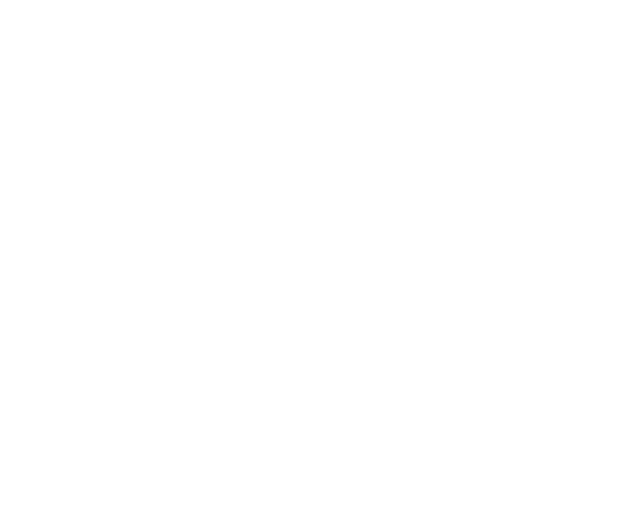
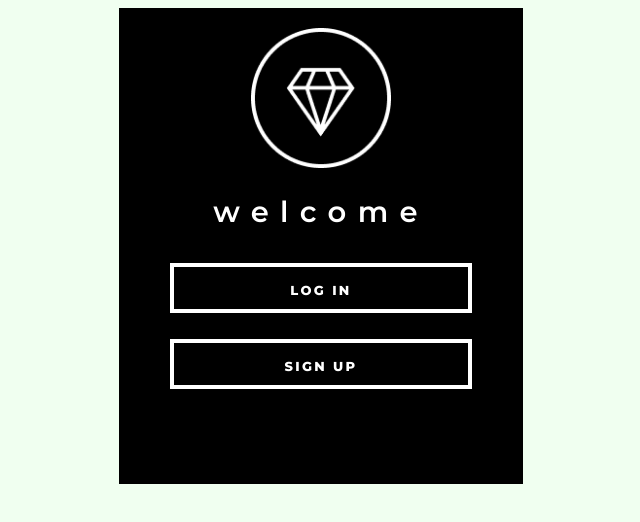
Before and after one commit to himo4ka/fe-start-261124, a plain HTML site: page hw03/authorization/authorization.html in a window 1280 px wide. Shown: the whole page, without its empty margins (319-959 px from the left). Drawn offline with Linux system fonts and the light colour scheme.

Commit message:
homework 03 is done

```diff
--- a/hw03/authorization/authorization.html
+++ b/hw03/authorization/authorization.html
@@ -4,11 +4,19 @@
     <meta charset="UTF-8">
     <meta http-equiv="X-UA-Compatible" content="IE=edge">
     <meta name="viewport" content="width=device-width, initial-scale=1.0">
-    <title>Document</title>
+    <title>Authorization</title>
     <link href="https://fonts.googleapis.com/css?family=Montserrat:100,200,300,regular,500,600,700,800,900,100italic,200italic,300italic,italic,500italic,600italic,700italic,800italic,900italic" rel="stylesheet" />
     <link rel="stylesheet" href="./style.css">
 </head>
 <body>
+    <form>
+        <img src="./logo.png" alt="Logo" width="140" height="140">
+        <h1>welcome</h1>
+        <div class="button-container">
+            <button type="button">Log In</button>
+            <button type="button">Sign Up</button>
+        </div>
 
+    </form>
 </body>
 </html>
--- a/hw03/authorization/style.css
+++ b/hw03/authorization/style.css
@@ -0,0 +1,47 @@
+body {
+  font-family: "Montserrat", sans-serif;
+  background: #f0fff0;
+}
+h1 {
+  margin: 0;
+  font-weight: 600;
+  font-size: 29px;
+  letter-spacing: 0.39em;
+  text-align: center;
+  color: #fff;
+  margin-top: 26px;
+  margin-bottom: 34px;
+}
+form {
+  padding-top: 20px;
+  padding-bottom: 95px;
+  width: 404px;
+  background: black;
+  margin: 0 auto;
+}
+img {
+  display: block;
+  max-width: 100%;
+  height: auto;
+  margin: 0 auto;
+}
+button {
+  font-family: inherit;
+  font-weight: 800;
+  font-size: 19px;
+  letter-spacing: 0.12em;
+  font-variant: all-small-caps;
+  text-align: center;
+  color: #fff;
+  border: 4px solid #fff;
+  width: 302px;
+  height: 50px;
+  background: transparent;
+  cursor: pointer;
+}
+.button-container {
+  display: flex;
+  flex-direction: column;
+  gap: 26px;
+  align-items: center;
+}
--- a/hw03/storage/styles.css
+++ b/hw03/storage/styles.css
@@ -118,6 +118,7 @@ body {
   height: 54px;
   background: #a8863d;
   border: none;
+  font-family: inherit;
   font-weight: 400;
   font-size: 30px;
   line-height: 1.8;
```
Also changed, not shown: index.html (+10 -2 lines).
